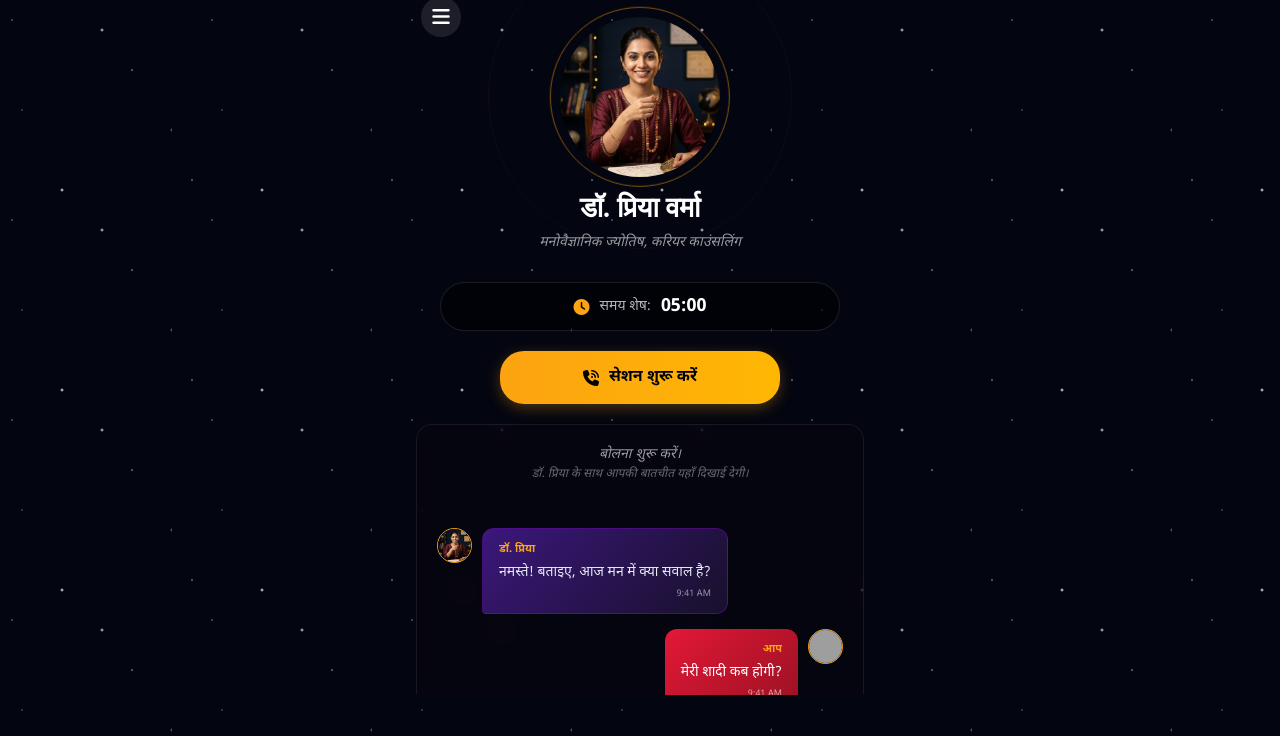
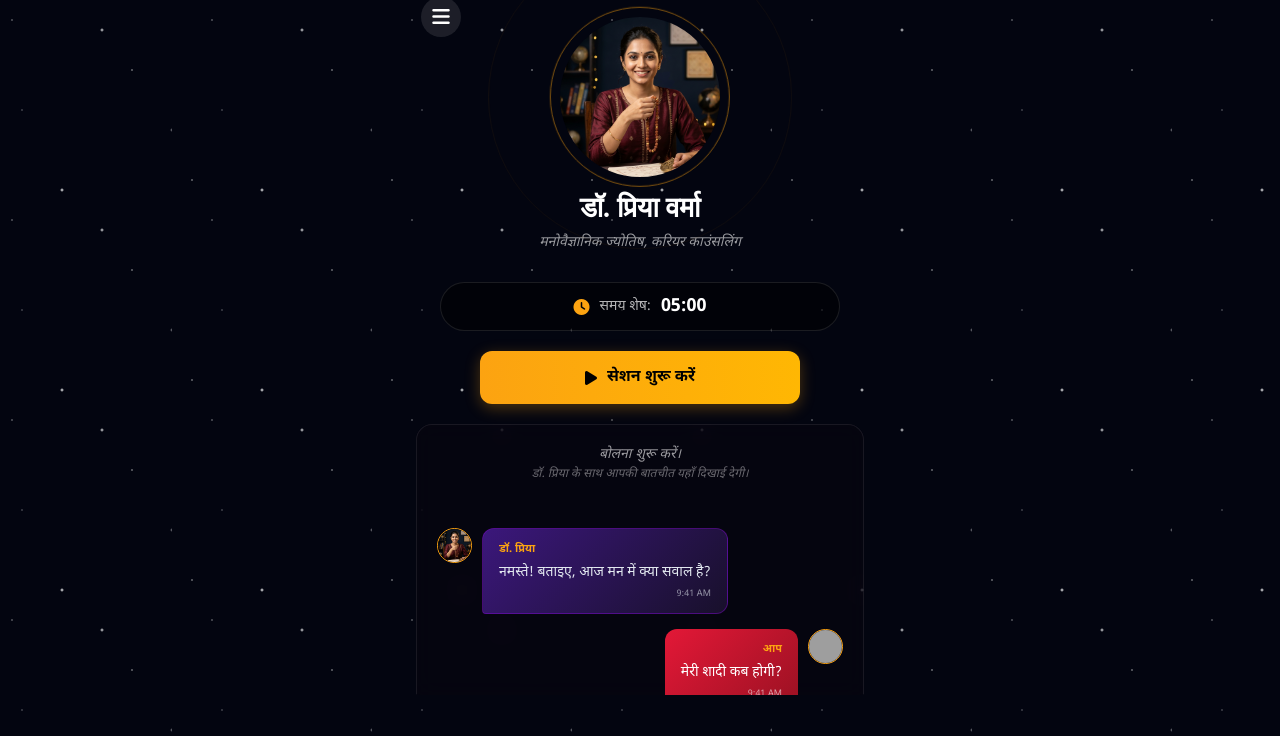
Before and after one commit to 770navyasharma/AU-astro-AI, a plain HTML site: page index.html in a window 1280 px wide. Both pictures are taken after a click on the button "5. Live Call UI". Shown: the part 64-800 px from the top of the page. Drawn offline with Linux system fonts and the light colour scheme; grey boxes are pictures that could not be loaded.

Commit message:
Further refine Call Action button: increased width to 320px, reduced border-radius to 12px, changed icon to play button

```diff
--- a/index.html
+++ b/index.html
@@ -277,8 +277,8 @@
                             <strong id="timer" style="color:#FFF; font-size:18px;">05:00</strong>
                         </div>
 
-                        <button class="cta-btn yellow-btn" id="primaryCallActionBtn" style="width:100%; max-width:280px; margin:0 auto; border-radius:24px; display:flex; align-items:center; justify-content:center; gap:10px; font-weight:800;" onclick="beginCallTimer()">
-                            <i class="fa-solid fa-phone-volume"></i> सेशन शुरू करें
+                        <button class="cta-btn yellow-btn" id="primaryCallActionBtn" style="width:100%; max-width:320px; margin:0 auto; border-radius:12px; display:flex; align-items:center; justify-content:center; gap:10px; font-weight:800;" onclick="beginCallTimer()">
+                            <i class="fa-solid fa-play"></i> सेशन शुरू करें
                         </button>
                     </div>
                 </div>
--- a/script.js
+++ b/script.js
@@ -329,7 +329,7 @@ function openCall() {
 
     const btn = document.getElementById('primaryCallActionBtn');
     if (btn) {
-        btn.innerHTML = isReturning ? '<i class="fa-solid fa-play"></i> सेशन जारी रखें' : '<i class="fa-solid fa-phone-volume"></i> सेशन शुरू करें';
+        btn.innerHTML = isReturning ? '<i class="fa-solid fa-play"></i> सेशन जारी रखें' : '<i class="fa-solid fa-play"></i> सेशन शुरू करें';
         btn.setAttribute('onclick', 'beginCallTimer()');
     }
 }
```
